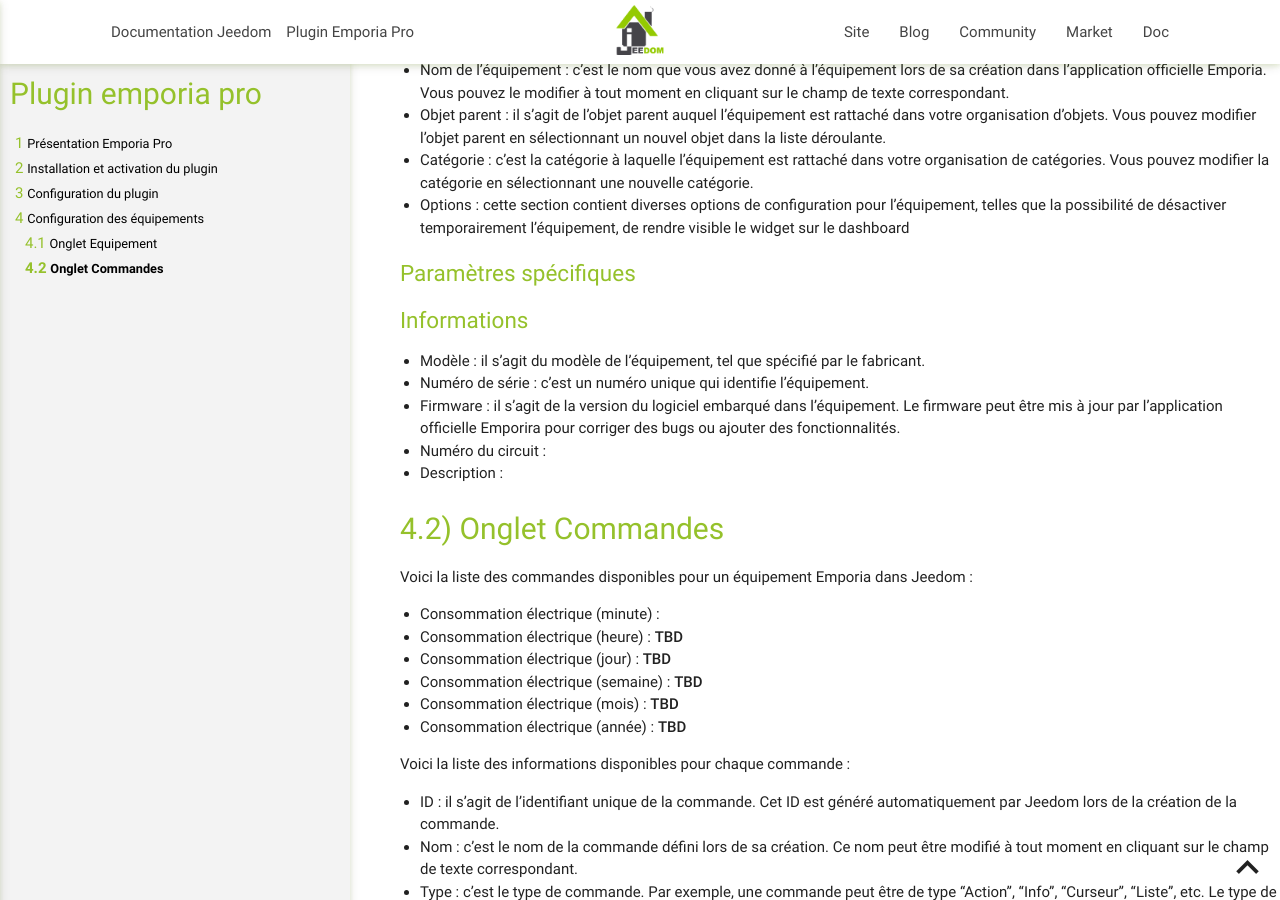
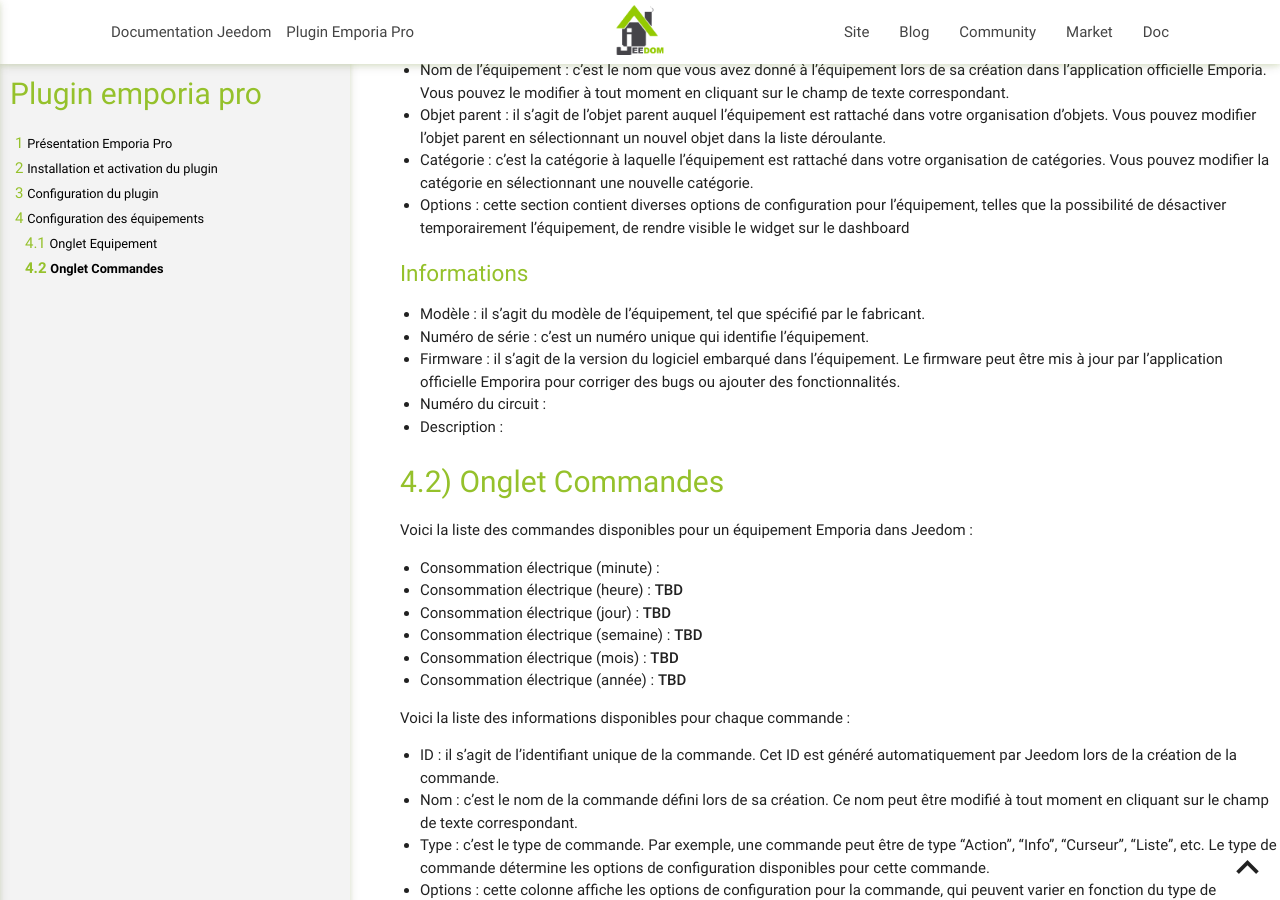
Before and after one commit to thanaus/jeedom_docs, a Jekyll site: the page built from plugins/emporiapro/fr_FR/index.md, in a window 1280 px wide and 900 px high, scrolled down 1473 px. Built offline with Jekyll 4.4.1, drawn with Linux system fonts in a browser that asks for light colours.

Commit message:
Update index.md

```diff
--- a/plugins/emporiapro/fr_FR/index.md
+++ b/plugins/emporiapro/fr_FR/index.md
@@ -66,8 +66,6 @@ En cliquant sur un de vos équipements, vous arrivez sur la page configuration d
 - Catégorie : c'est la catégorie à laquelle l'équipement est rattaché dans votre organisation de catégories. Vous pouvez modifier la catégorie en sélectionnant une nouvelle catégorie.
 - Options : cette section contient diverses options de configuration pour l'équipement, telles que la possibilité de désactiver temporairement l'équipement, de rendre visible le widget sur le dashboard
 
-### Paramètres spécifiques
-
 ### Informations
 
 - Modèle : il s'agit du modèle de l'équipement, tel que spécifié par le fabricant.
```
